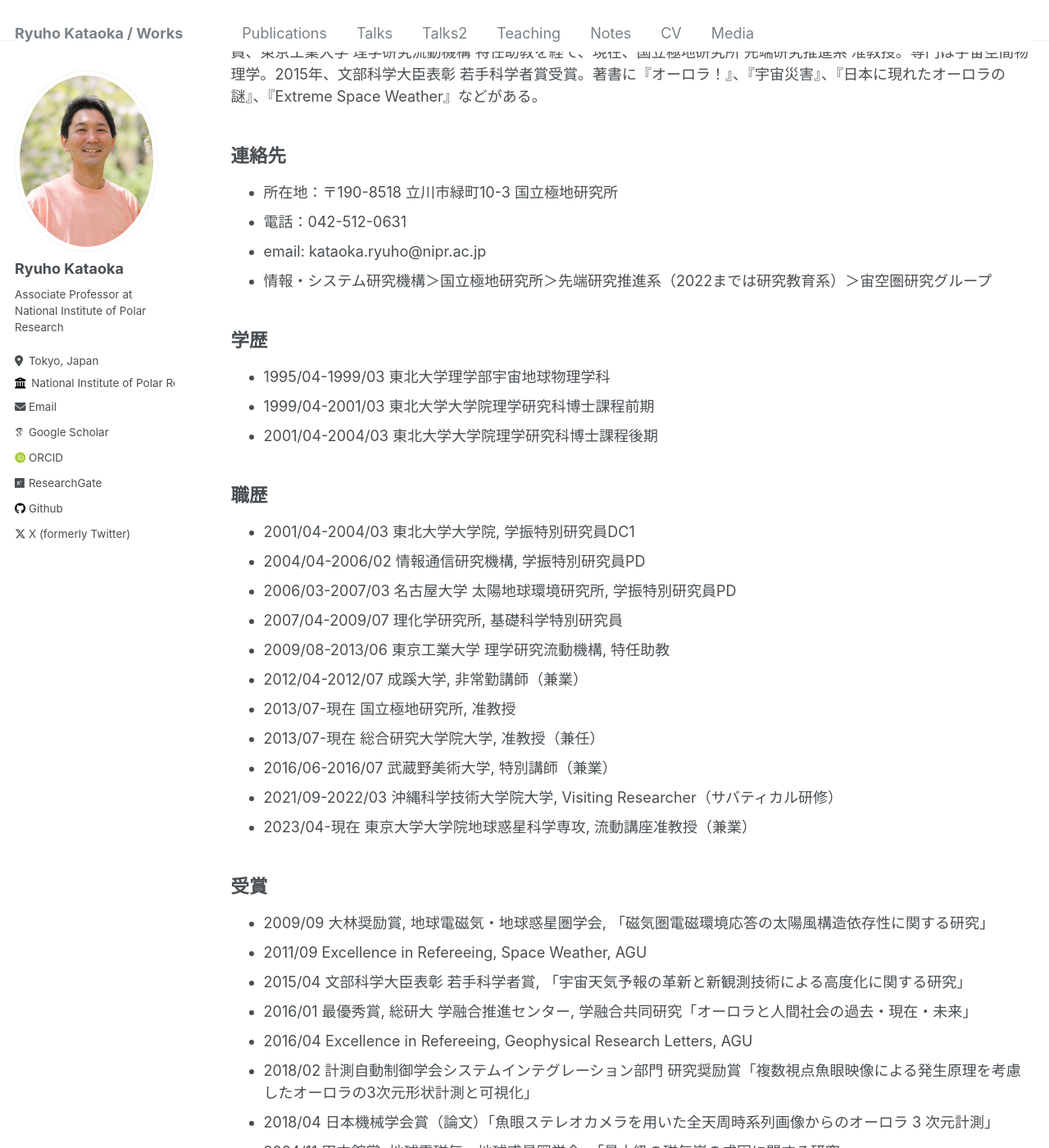
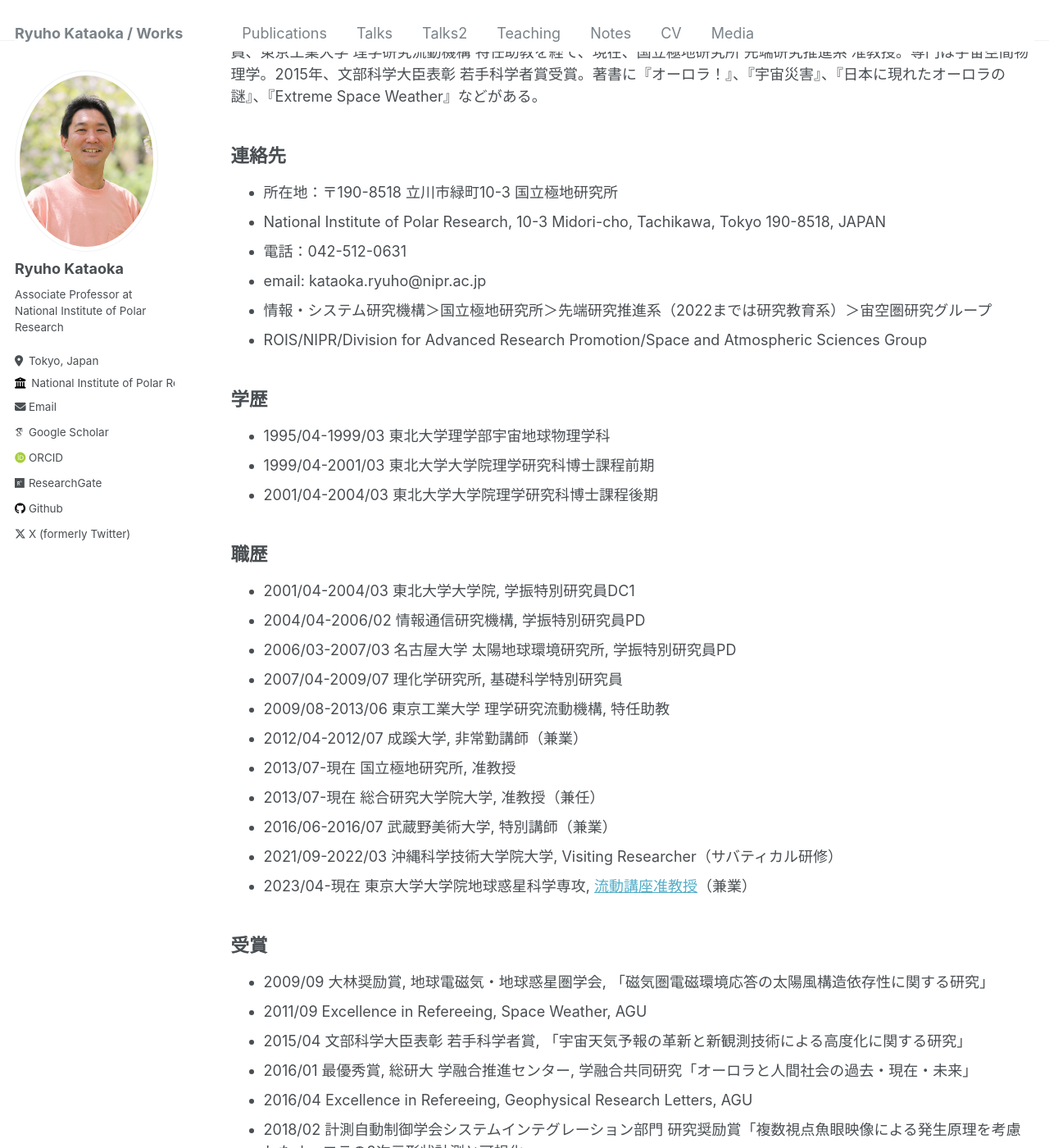
Before and after one commit to ryuhokataoka/ryuhokataoka.github.io, a Jekyll site: the page built from _pages/notes.md, in a window 1280 px wide and 1400 px high, scrolled down 514 px. Shown: the whole window at 82% size. Built offline with Jekyll 4.4.1, drawn with Linux system fonts in a browser that asks for light colours; some web fonts are replaced.

Commit message:
Update notes.md

```diff
--- a/_pages/notes.md
+++ b/_pages/notes.md
@@ -23,9 +23,11 @@ Notes
 連絡先
 ----
 * 所在地：〒190-8518 立川市緑町10-3 国立極地研究所
+* National Institute of Polar Research, 10-3 Midori-cho, Tachikawa, Tokyo 190-8518, JAPAN
 * 電話：042-512-0631
 * email: kataoka.ryuho@nipr.ac.jp
 * 情報・システム研究機構＞国立極地研究所＞先端研究推進系（2022までは研究教育系）＞宙空圏研究グループ
+* ROIS/NIPR/Division for Advanced Research Promotion/Space and Atmospheric Sciences Group
 
 学歴
 ----
@@ -45,7 +47,7 @@ Notes
 * 2013/07-現在 総合研究大学院大学, 准教授（兼任）
 * 2016/06-2016/07 武蔵野美術大学, 特別講師（兼業）
 * 2021/09-2022/03 沖縄科学技術大学院大学, Visiting Researcher（サバティカル研修）
-* 2023/04-現在 東京大学大学院地球惑星科学専攻, 流動講座准教授（兼業）
+* 2023/04-現在 東京大学大学院地球惑星科学専攻, [流動講座准教授](https://www.eps.s.u-tokyo.ac.jp/member/#index_id4)（兼業）
 
 受賞
 ----
```
